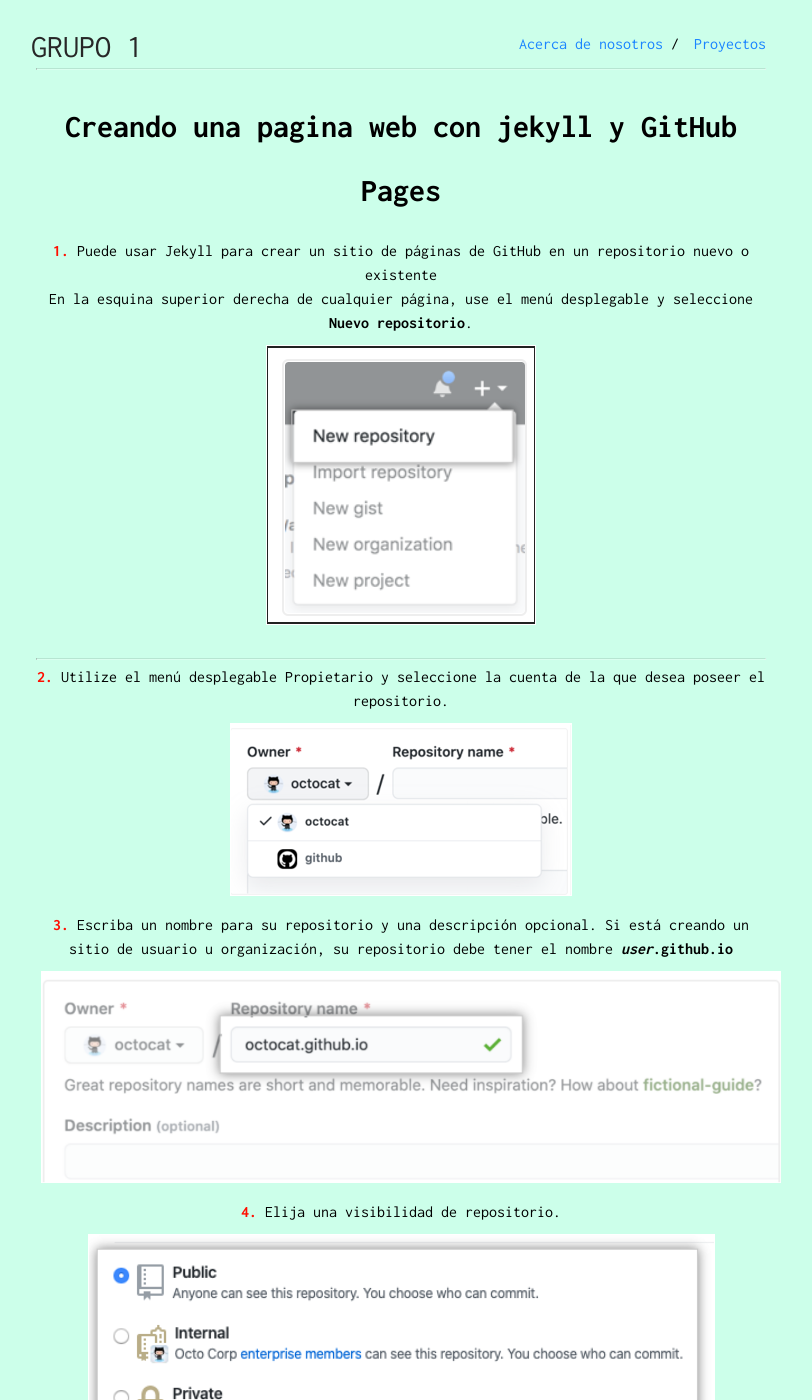
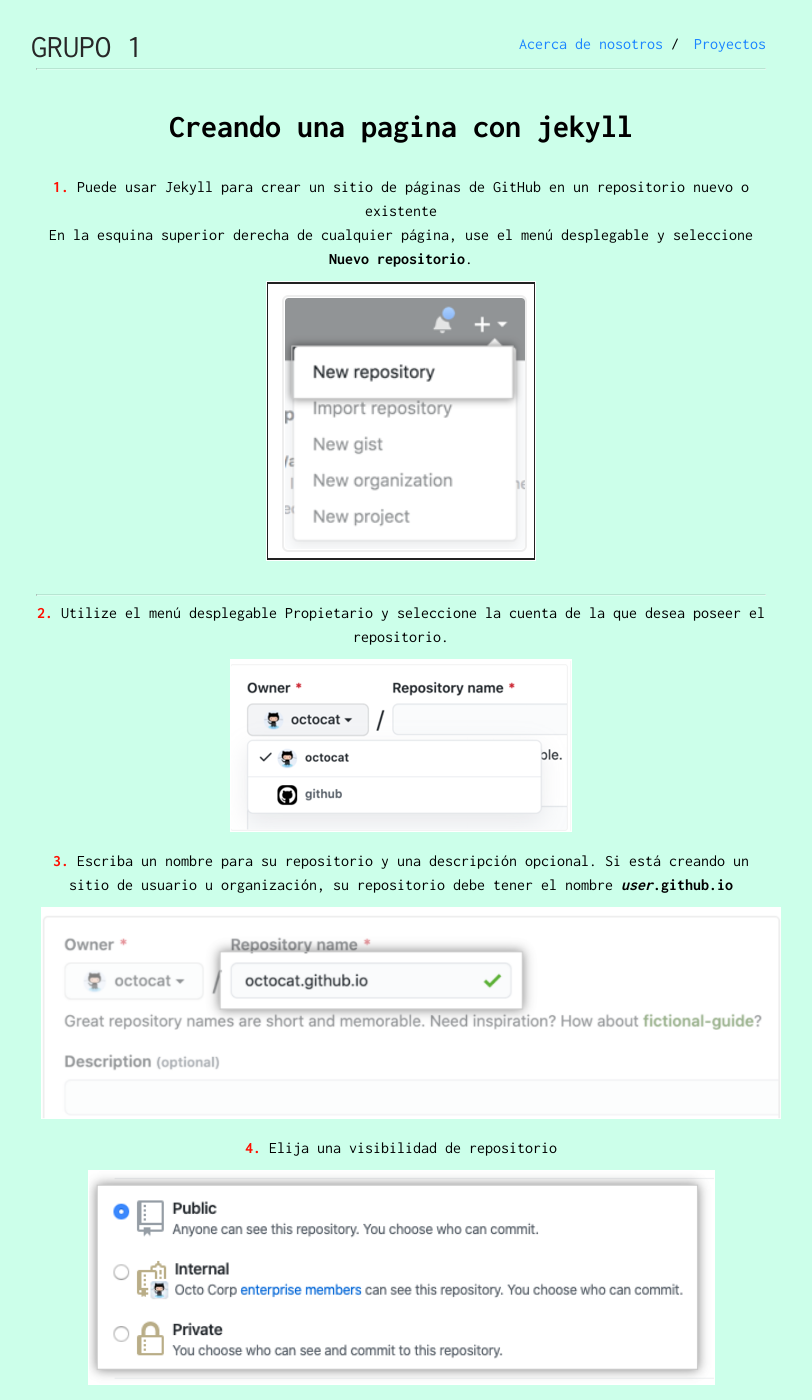
Before and after one commit to Proyecto-Grupo1/blog, a Jekyll site: the page built from _posts/2021-01-11-Creando-una-pagina-con-jekyll.html, in a window 1280 px wide and 1400 px high. Shown: the whole window, without its empty margins (239-1051 px from the left). Built offline with Jekyll 4.4.1, drawn with Linux system fonts in a browser that asks for light colours.

Commit message:
Update 2021-01-11-Creando-una-pagina-con-jekyll.html

```diff
--- a/_posts/2021-01-11-Creando-una-pagina-con-jekyll.html
+++ b/_posts/2021-01-11-Creando-una-pagina-con-jekyll.html
@@ -1,6 +1,6 @@
 ---
 layout: post
-title: Creando una pagina web con jekyll y GitHub Pages
+title: Creando una pagina con jekyll
 subtitle:
 ---
 <body>
@@ -16,7 +16,7 @@
 <strong><span class="color-red">3.</span></strong> Escriba un nombre para su repositorio y una descripción opcional. Si está creando un sitio de usuario u organización, su repositorio debe tener el nombre <strong><em>user</em>.github.io</strong> <br>
 <img src="../assets/11.PNG"> <br>
 
-<strong><span class="color-red">4.</span></strong> Elija una visibilidad de repositorio. <br>
+<strong><span class="color-red">4.</span></strong> Elija una visibilidad de repositorio <br>
 <img src="../assets/12.PNG"> <br>
 
 <strong><span class="color-red">5.</span></strong> Posteriormente elejimos un tema de nuestro agrado en la pagina oficial de  jekyll themes. <br>
```
